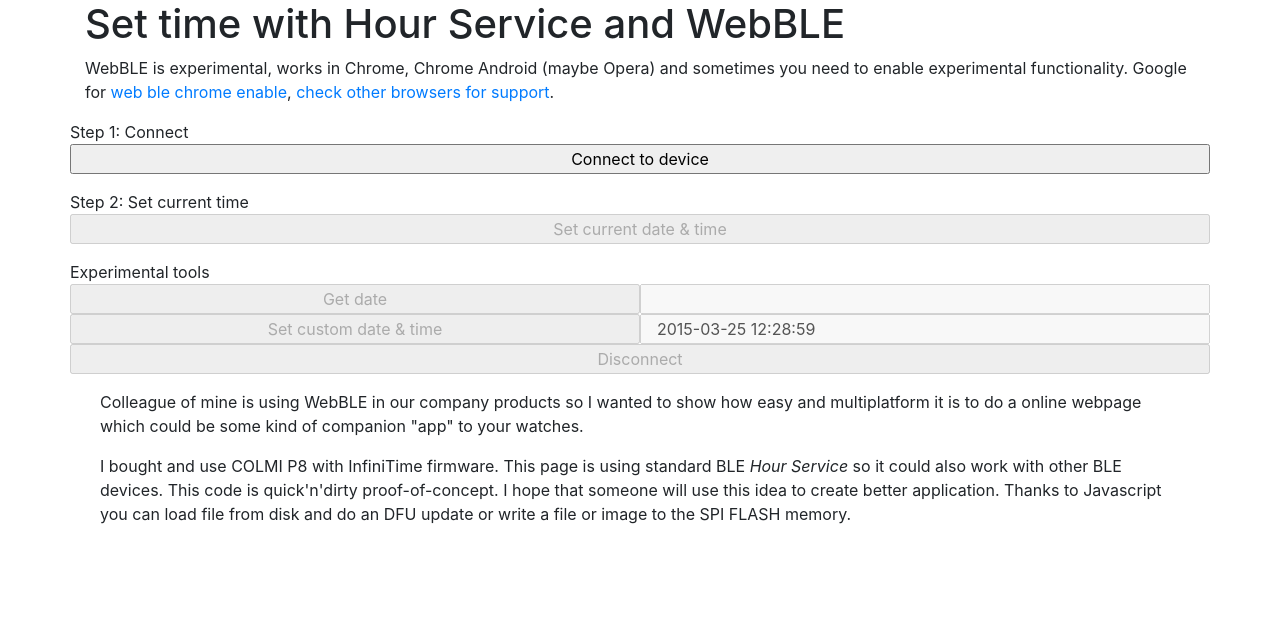
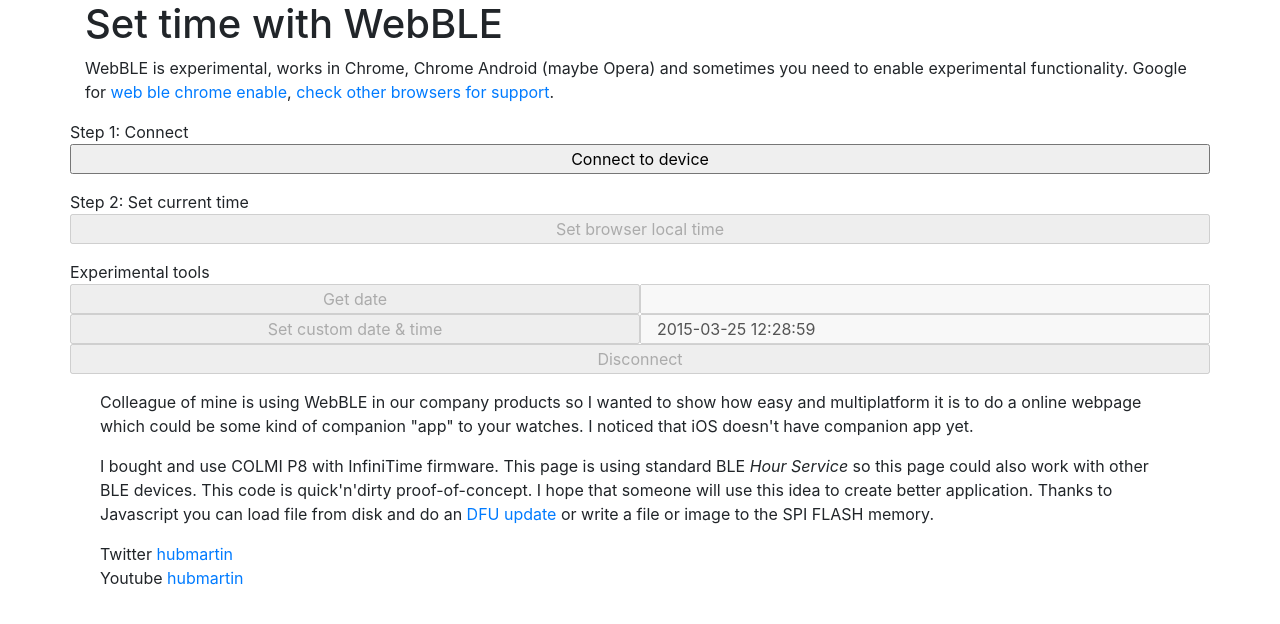
Before and after one commit to hubmartin/WebBLEWatch, a plain HTML site: page index.html in a window 1280 px wide. Drawn offline with nearby package versions, Linux system fonts and the light colour scheme.

Commit message:
Update texts

```diff
--- a/index.html
+++ b/index.html
@@ -11,11 +11,9 @@
     </head>
     <body>
 
-
-
         <div class="container">
 
-        <h1>Set time with Hour Service and WebBLE</h1>
+        <h1>Set time with WebBLE</h1>
 
         <p>WebBLE is experimental, works in Chrome, Chrome Android (maybe Opera) and sometimes you need to enable experimental functionality. Google for <a href="https://www.google.com/search?q=web+ble+chrome+enable">web ble chrome enable</a>, <a href="https://developer.mozilla.org/en-US/docs/Web/API/Web_Bluetooth_API#browser_compatibility">check other browsers for support</a>.</p>
 
@@ -29,7 +27,7 @@
             Step 2: Set current time
         </div>
         <div class="row">
-            <input type="button" class="col" onclick="setCurrentDateTime()" value="Set current date & time" />
+            <input type="button" class="col" onclick="setCurrentDateTime()" value="Set browser local time" />
         </div>
         <div class="row pt-3">
             Experimental tools
@@ -49,16 +47,19 @@
         <div class="container pt-3">
             <p>
             Colleague of mine is using WebBLE in our company products so I wanted to show how easy and multiplatform it is to do a online webpage which could be
-            some kind of companion "app" to your watches.
+            some kind of companion "app" to your watches. I noticed that iOS doesn't have companion app yet.
             </p>
             <p>
-            I bought and use COLMI P8 with InfiniTime firmware. This page is using standard BLE <i>Hour Service</i> so it could also work with other BLE devices. This code is quick'n'dirty
-            proof-of-concept. I hope that someone will use this idea to create better application. Thanks to Javascript you can load file from disk and do an DFU update or write a file or
+            I bought and use COLMI P8 with InfiniTime firmware. This page is using standard BLE <i>Hour Service</i> so this page could also work with other BLE devices. This code is quick'n'dirty
+            proof-of-concept. I hope that someone will use this idea to create better application. Thanks to Javascript you can load file from disk and do an <a href="https://www.google.com/search?q=web+dfu">DFU update</a> or write a file or
             image to the SPI FLASH memory.
             </p>
+
+            <p>
+                Twitter <a href="https://twitter.com/hubmartin">hubmartin</a><br />
+                Youtube <a href="https://www.youtube.com/user/hubmartin">hubmartin</a><br />
+            </p>
         </div>
-
-
 
     </div>
 
```
Also changed, not shown: 1 other file.
